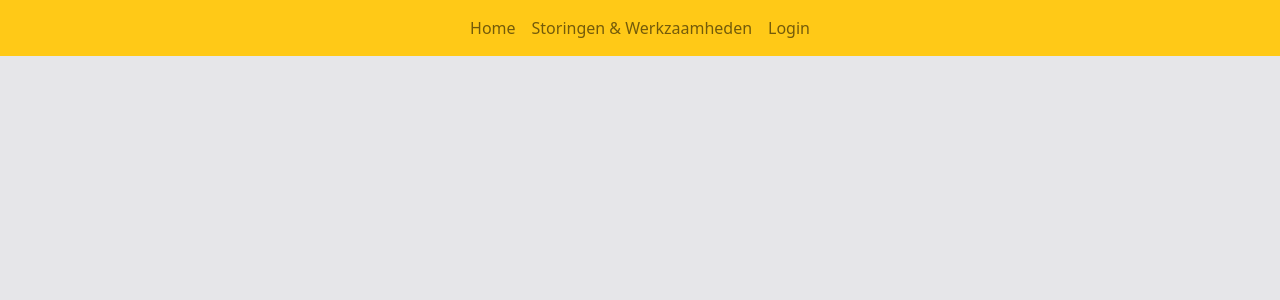
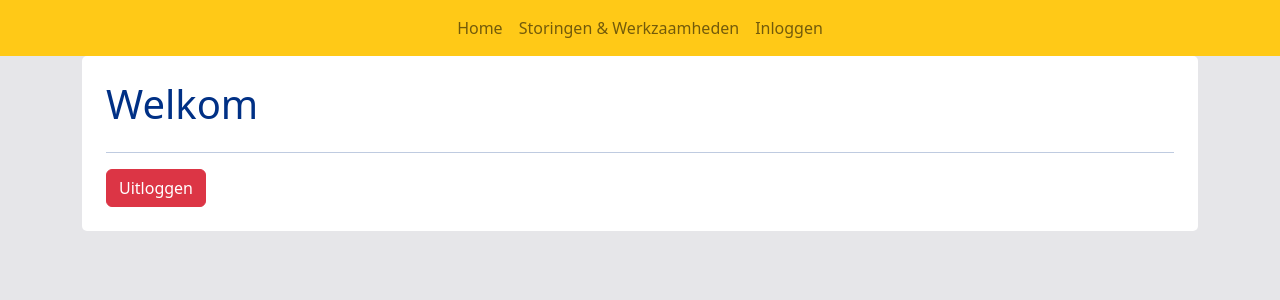
Before and after one commit to Bobba9882/NS-Frontend, an Angular app in the folder Station-Frontend/: page /profile in a window 1280 px wide. Before the commit this address led to /. Shown: the top 300 px of the page. Built offline with nearby package versions, Linux system fonts and the light colour scheme.

Commit message:
added view profile page

```diff
--- /dev/null
+++ b/Station-Frontend/src/app/Components/profile-home/profile-home.component.html
@@ -0,0 +1,16 @@
+<div class="col-auto p-4 mt-xxl-5 mb-xxl-5" style="border-radius: 5px; background-color: white">
+  <div class="row">
+    <div class="col-auto">
+      <h1>Welkom {{authService.userCredentials.firstName}} {{authService.userCredentials.lastName}}</h1>
+    </div>
+  </div>
+  <hr>
+
+
+
+  <div class="row">
+    <div class="col-1">
+      <button type="button" class="btn btn-danger" (click)="logOut()">Uitloggen</button>
+    </div>
+  </div>
+</div>
--- /dev/null
+++ b/Station-Frontend/src/app/Components/profile-home/profile-home.component.ts
@@ -0,0 +1,22 @@
+import { Component, OnInit } from '@angular/core';
+import {Router} from "@angular/router";
+import {AuthService} from "../../Services/auth.service";
+
+@Component({
+  selector: 'app-profile-home',
+  templateUrl: './profile-home.component.html',
+  styleUrls: ['./profile-home.component.css']
+})
+export class ProfileHomeComponent implements OnInit {
+
+  constructor(private router : Router, public authService : AuthService) { }
+
+  ngOnInit(): void {
+  }
+
+
+  logOut(){
+    localStorage.clear()
+    this.router.navigate(['home']).then(() => {window.location.reload()})
+  }
+}
--- a/Station-Frontend/src/app/Services/user.service.ts
+++ b/Station-Frontend/src/app/Services/user.service.ts
@@ -15,10 +15,6 @@ export class UserService {
   }
 
   register(user : User){
-    console.log(user.firstName)
-    console.log(user.lastName)
-    console.log(user.password)
-    console.log(user.email)
     return this.httpClient.post<User>(`${this.baseURl}`, user)
   }
 }
--- a/Station-Frontend/src/app/app-routing.module.ts
+++ b/Station-Frontend/src/app/app-routing.module.ts
@@ -4,6 +4,7 @@ import {DisruptionListComponent} from "./Components/disruption-list/disruption-l
 import {TripHomeComponent} from "./Components/trip-home/trip-home.component";
 import {LoginComponent} from "./Components/login/login.component";
 import {RegisterComponent} from "./Components/register/register.component";
+import {ProfileHomeComponent} from "./Components/profile-home/profile-home.component";
 
 
 const routes: Routes = [
@@ -11,6 +12,7 @@ const routes: Routes = [
   {path: 'home', component: TripHomeComponent},
   {path: 'login', component: LoginComponent},
   {path: 'register', component: RegisterComponent},
+  {path: 'profile', component: ProfileHomeComponent},
   {path: '', redirectTo: 'home', pathMatch: 'full'}
 ];
 
--- a/Station-Frontend/src/app/app.component.html
+++ b/Station-Frontend/src/app/app.component.html
@@ -7,9 +7,9 @@
       <a routerLink="disruptions" routerLinkActive="active" class="nav-link">Storingen & Werkzaamheden</a>
     </li>
     <li class="nav-item">
-      <a routerLink="login" routerLinkActive="active" class="nav-link" *ngIf="!(authService.isLoggedIn$ | async); else loggedOut">Login</a>
+      <a routerLink="login" routerLinkActive="active" class="nav-link" *ngIf="!(authService.isLoggedIn$ | async); else loggedOut">Inloggen</a>
       <ng-template #loggedOut>
-        <a (click)="onLogout()" class="nav-link" style="cursor: pointer">Logout</a>
+        <a routerLink="profile" routerLinkActive="active" class="nav-link">Mijn profiel</a>
       </ng-template>
     </li>
   </ul>
--- a/Station-Frontend/src/app/app.component.ts
+++ b/Station-Frontend/src/app/app.component.ts
@@ -11,9 +11,4 @@ export class AppComponent {
   title = 'Station-frontend';
   constructor(public authService : AuthService) {
   }
-
-  onLogout(){
-    localStorage.clear()
-    location.reload()
-  }
 }
--- a/Station-Frontend/src/app/app.module.ts
+++ b/Station-Frontend/src/app/app.module.ts
@@ -11,6 +11,7 @@ import {DatePipe, TitleCasePipe} from "@angular/common";
 import {LoginComponent} from './Components/login/login.component';
 import {AuthInterceptor} from "./Services/auth.interceptor";
 import { RegisterComponent } from './Components/register/register.component';
+import { ProfileHomeComponent } from './Components/profile-home/profile-home.component';
 
 @NgModule({
   declarations: [
@@ -18,7 +19,8 @@ import { RegisterComponent } from './Components/register/register.component';
     DisruptionListComponent,
     TripHomeComponent,
     LoginComponent,
-    RegisterComponent
+    RegisterComponent,
+    ProfileHomeComponent
   ],
   imports: [
     BrowserModule,
```
Also changed, not shown: Station-Frontend/src/app/Components/profile-home/profile-home.component.css (added), 1 other file (tests, documents, lock files or other folders).
